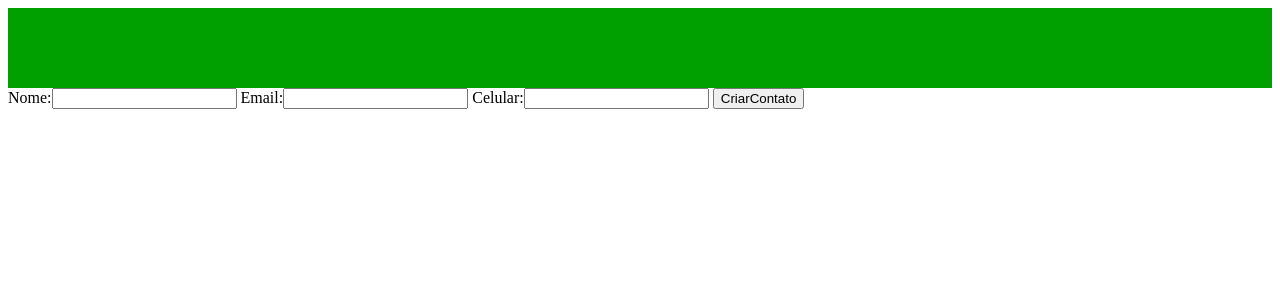
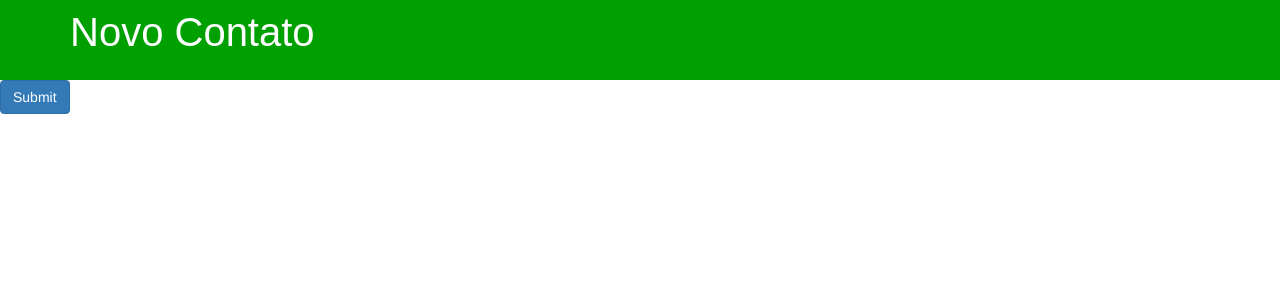
Before and after one commit to jpmarques-13/agenda, a Django app: page /polls/CriarContato in a window 1280 px wide. Shown: the top 300 px of the page. Run offline with Django 3.2, Linux system fonts and the light colour scheme; some libraries are stand-ins or nearby versions.

Commit message:
iniciando com o bootstrap3 issue #20

```diff
--- a/polls/forms.py
+++ b/polls/forms.py
@@ -1,4 +1,5 @@
 from django.forms import ModelForm
+
 from .models import Contato
 
 class ContatoForm(ModelForm):
--- a/polls/views.py
+++ b/polls/views.py
@@ -4,6 +4,7 @@ from django.shortcuts import render
 from .forms import ContatoForm
 from .models import Contato
 from django.shortcuts import redirect
+
 #import
 
 def index (request):
--- a/static/style.css
+++ b/static/style.css
@@ -1,50 +1,26 @@
-@import url("https://fonts.googleapis.com/css?family=Raleway:400,600&display=swap");
+@import url ("https://fonts.googleapis.com/css?family=Montserrat:400,600");
+.form{
+  width:40%;
+}
 .side-bar{
   background-color: #00a000;
   width: 100%;
   height: 80px;
   font-family: 'Raleway', sans-serif;
   color:white;
-}
-.side-bar .header{
   display:flex;
   justify-content: flex-start;
-  align-items: center;
-  flex-direction: row;
-  flex-wrap: wrap;
 }
-.container-filtro{
-  display: flex;
-  justify-content:space-between;
-  width:90%;
-  height: 60px;
-  background-color: #add8e6;
-  border-top-left-radius: 10px;
-  border-bottom-left-radius: 10px;
-  border-top-right-radius: 10px;
-  border-bottom-right-radius: 10px;
-  margin-left: 5%;
-  margin-top:1px;
-  margin-bottom:1px;
-  opacity: 0.5;
+.plus-icon{
+  font-size: 30px;
+  position: relative;
+  top: 20%;
+  padding-left: 50px;
+  padding-right: 20px;
 }
-.filtro{
-  background:#00CC80;
-  width:20%;
-  display:block;
-  color:white;
-  border-radius: 20px;
-  font-size:1.4em;
-  margin:3% auto 7%;
-  z-index: 4px;
+.side-bar p{
+
+  position: relative;
+  top: 5%;
+  font-size:40px;
 }
-.cta{
-  background:#00CC80;
-  width:20%;
-  display:block;
-  color:white;
-  border-radius: 20px;
-  font-size:1.4em;
-  margin:3% auto 7%;
-  z-index: 4px;
-}
--- a/templates/baseLayout.html
+++ b/templates/baseLayout.html
@@ -1,17 +1,27 @@
+{# Load the tag library #}
+{% load bootstrap3 %}
+
+{# Load CSS and JavaScript #}
+{% bootstrap_css %}
+{% bootstrap_javascript %}
 <!DOCTYPE html>
 <html lang="en" dir="ltr">
   <head>
-    {% load static %}
+
+      {% load static %}
     <meta charset="utf-8">
     <link rel="stylesheet" href="{% static "style.css" %}">
     <title>{% block title%} {%endblock%}</title>
     {%block script-link%}{%endblock%}
   </head>
   <body>
+
     <header>
-        <div class="side-bar">
-          {%block side-bar%}{%endblock%}
-        </div>
+
+          {%block side-bar%}
+
+          {%endblock%}
+
     </header>
       <div class="content">
         {%block content%}{%endblock%}
--- a/templates/editarContato.html
+++ b/templates/editarContato.html
@@ -7,6 +7,7 @@
     {%endblock%}
 
     {%block content%}
+
     <form class="form-inline" action="{%url 'polls:editar' id %}" method="post">
       {% csrf_token %}
       {{form}}
--- a/templates/novocontato.html
+++ b/templates/novocontato.html
@@ -1,16 +1,38 @@
 {%extends 'baseLayout.html'%}
+{# Load the tag library #}
+{% load bootstrap3 %}
+
+{# Load CSS and JavaScript #}
+{% bootstrap_css %}
+{% bootstrap_javascript %}
 {%block title%}Criar Contato{%endblock%}
     {%block script-link%}
         <script src="https://cdnjs.cloudflare.com/ajax/libs/jquery/3.2.1/jquery.min.js"></script>
         <script src="https://cdnjs.cloudflare.com/ajax/libs/jquery.mask/1.14.11/jquery.mask.min.js"></script>
     {%endblock%}
+{%block side-bar%}
+<div class="side-bar">
+  <span  class='plus-icon'>{% bootstrap_icon "plus" %}</span>
+  <p>Novo Contato</p>
+          </div>
+{%endblock%}
 
 {%block content%}
-    <form class="form-inline" action="/polls/CriarContato" method="post">
-      {% csrf_token %}
-      {{form}}
-      <input id="contato" type="submit" value="CriarContato">
-    </form>
+
+
+{# Display django.contrib.messages as Bootstrap alerts #}
+
+
+
+<form action="/url/to/submit/" method="post" class="form">
+  {% csrf_token %}
+{% bootstrap_formset forms %}
+  {% buttons %}
+    <button type="submit" class="btn btn-primary">
+      {% bootstrap_icon "phone-alt" %} Submit
+    </button>
+  {% endbuttons %}
+</form>
     {%endblock%}
 {%block script%}
     $("#id_Celular").mask("(00)00000-0000");
```
Also changed, not shown: Lais/settings.py (+7 -0 lines), templates/VerContatos.html (+6 -2 lines).
